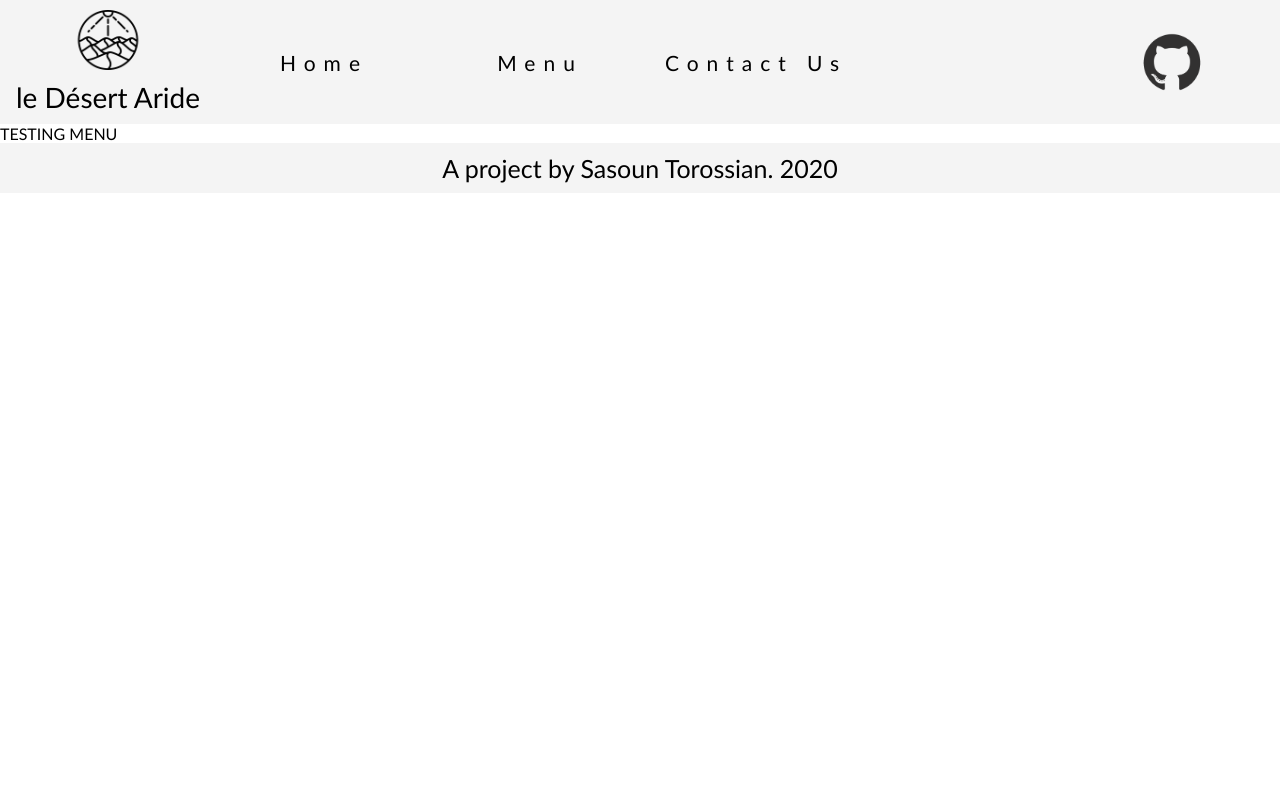
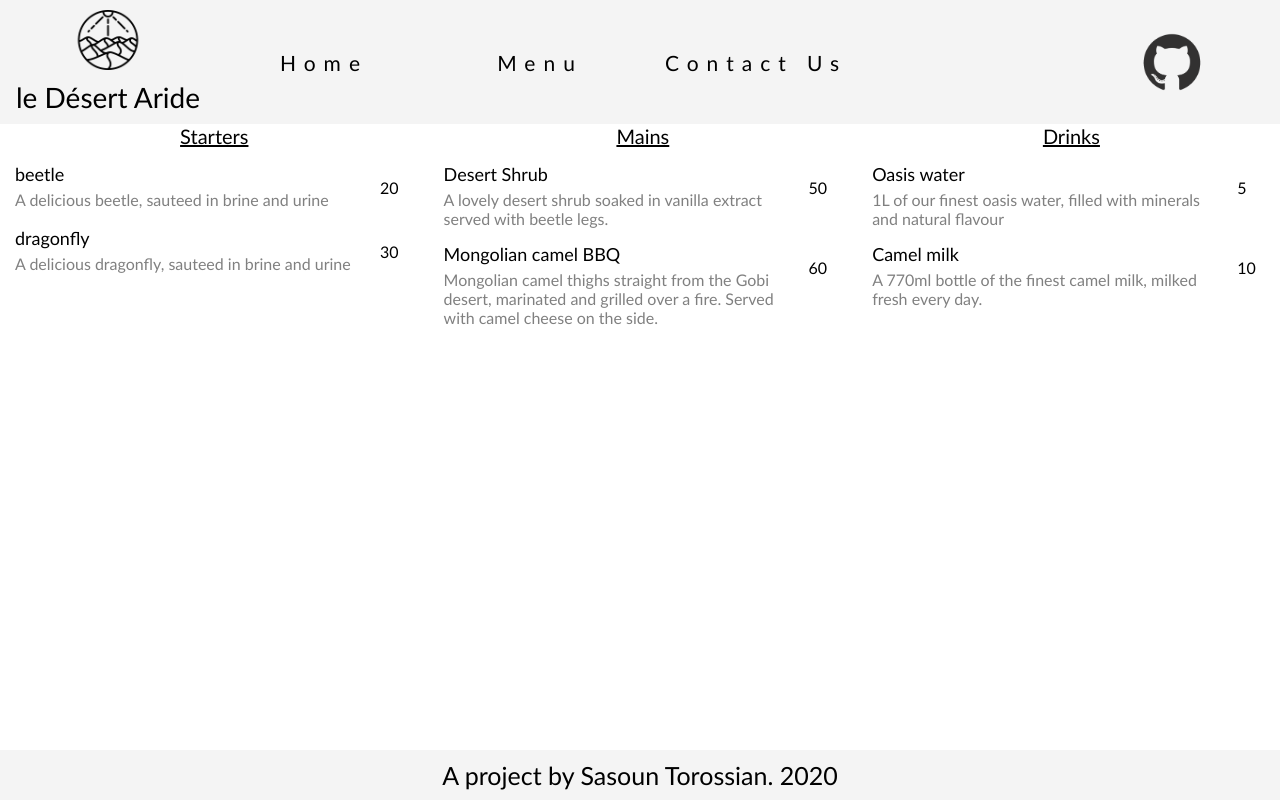
Before and after one commit to SasounTorossian/Restaurant-Page, a website built with webpack: page dist/index.html in a window 1280 px wide. Both pictures are taken after a click on the element "Menu". Built offline with nearby package versions, Linux system fonts and the light colour scheme.

Commit message:
Created base structure for menu with example dishes. Changed content div to flex column for nav-bar, current-page, and footer.

```diff
--- a/src/index.js
+++ b/src/index.js
@@ -4,11 +4,9 @@ import {renderMenuPage} from "./menu.js"
 import {renderContactPage} from "./contact.js"
 import {renderFooter} from "./footer.js"
 
-
-
-
 renderNavBar()
 renderHomePage()
+// renderMenuPage()
 renderFooter()
 
 const content = document.getElementById("content")
--- a/src/menu.js
+++ b/src/menu.js
@@ -1,11 +1,179 @@
 const content = document.getElementById("content")
+
+let starters = [
+    {
+        "name": "beetle",
+        "ing": "A delicious beetle, sauteed in brine and urine",
+        "price": "20"
+    },
+    {
+        "name": "dragonfly",
+        "ing": "A delicious dragonfly, sauteed in brine and urine",
+        "price": "30"
+    }
+]
+
+let mains = [
+    {
+        "name": "Desert Shrub",
+        "ing": "A lovely desert shrub soaked in vanilla extract served with beetle legs.",
+        "price": "50"
+    },
+    {
+        "name": "Mongolian camel BBQ",
+        "ing": "Mongolian camel thighs straight from the Gobi desert, marinated and grilled over a fire. Served with camel cheese on the side.",
+        "price": "60"
+    }
+]
+
+let drinks = [
+    {
+        "name": "Oasis water",
+        "ing": "1L of our finest oasis water, filled with minerals and natural flavour",
+        "price": "5"
+    },
+    {
+        "name": "Camel milk",
+        "ing": "A 770ml bottle of the finest camel milk, milked fresh every day.",
+        "price": "10"
+    }
+]
 
 
 const renderMenuPage = () => {
+
     const menuPage = document.createElement("div")
     menuPage.id = "menu-page"
     menuPage.classList.add("current-page")
-    menuPage.textContent = "TESTING MENU"
+    // menuPage.style.background = "url('images/images-menu-page/menu-desert.jpg')"
+
+
+    const menuStarters = document.createElement("div")
+    menuStarters.id = "starters"
+    menuStarters.classList.add("menu-type")
+    const menuStartersP = document.createElement("p")
+    menuStartersP.textContent = "Starters"
+    menuStartersP.classList.add("menu-header")
+    menuStarters.appendChild(menuStartersP)
+
+    starters.forEach(food => {
+        const menuItem = document.createElement("div")
+        menuItem.classList.add("menu-item")
+
+        const menuDesc = document.createElement("div")
+        menuDesc.classList.add("menu-desc")
+
+        const menuName = document.createElement("div")
+        menuName.classList.add("menu-name")
+        const menuNameP = document.createElement("p")
+        menuNameP.textContent = food.name
+        menuName.appendChild(menuNameP)
+        menuDesc.appendChild(menuName)
+
+        const menuIng = document.createElement("div")
+        menuIng.classList.add("menu-ing")
+        const menuIngP = document.createElement("p")
+        menuIngP.textContent = food.ing
+        menuIng.appendChild(menuIngP)
+        menuDesc.appendChild(menuIng)
+
+        const menuPrice = document.createElement("div")
+        menuPrice.classList.add("menu-price")
+        const menuPriceP = document.createElement("p")
+        menuPriceP.textContent = food.price
+        menuPrice.appendChild(menuPriceP)
+
+        menuItem.appendChild(menuDesc)
+        menuItem.appendChild(menuPrice)
+        menuStarters.appendChild(menuItem)
+    })
+    menuPage.appendChild(menuStarters)
+
+
+    const menuMains = document.createElement("div")
+    menuMains.id = "mains"
+    menuMains.classList.add("menu-type")
+    const menuMainsP = document.createElement("p")
+    menuMainsP.textContent = "Mains"
+    menuMainsP.classList.add("menu-header")
+    menuMains.appendChild(menuMainsP)
+
+    mains.forEach(food => {
+        const menuItem = document.createElement("div")
+        menuItem.classList.add("menu-item")
+
+        const menuDesc = document.createElement("div")
+        menuDesc.classList.add("menu-desc")
+
+        const menuName = document.createElement("div")
+        menuName.classList.add("menu-name")
+        const menuNameP = document.createElement("p")
+        menuNameP.textContent = food.name
+        menuName.appendChild(menuNameP)
+        menuDesc.appendChild(menuName)
+
+        const menuIng = document.createElement("div")
+        menuIng.classList.add("menu-ing")
+        const menuIngP = document.createElement("p")
+        menuIngP.textContent = food.ing
+        menuIng.appendChild(menuIngP)
+        menuDesc.appendChild(menuIng)
+
+        const menuPrice = document.createElement("div")
+        menuPrice.classList.add("menu-price")
+        const menuPriceP = document.createElement("p")
+        menuPriceP.textContent = food.price
+        menuPrice.appendChild(menuPriceP)
+
+        menuItem.appendChild(menuDesc)
+        menuItem.appendChild(menuPrice)
+        menuMains.appendChild(menuItem)
+    })
+    menuPage.appendChild(menuMains)
+
+
+    const menuDrinks = document.createElement("div")
+    menuDrinks.id = "drinks"
+    menuDrinks.classList.add("menu-type")
+    const menuDrinksP = document.createElement("p")
+    menuDrinksP.textContent = "Drinks"
+    menuDrinksP.classList.add("menu-header")
+    menuDrinks.appendChild(menuDrinksP)
+
+    drinks.forEach(food => {
+        const menuItem = document.createElement("div")
+        menuItem.classList.add("menu-item")
+
+        const menuDesc = document.createElement("div")
+        menuDesc.classList.add("menu-desc")
+
+        const menuName = document.createElement("div")
+        menuName.classList.add("menu-name")
+        const menuNameP = document.createElement("p")
+        menuNameP.textContent = food.name
+        menuName.appendChild(menuNameP)
+        menuDesc.appendChild(menuName)
+
+        const menuIng = document.createElement("div")
+        menuIng.classList.add("menu-ing")
+        const menuIngP = document.createElement("p")
+        menuIngP.textContent = food.ing
+        menuIng.appendChild(menuIngP)
+        menuDesc.appendChild(menuIng)
+
+        const menuPrice = document.createElement("div")
+        menuPrice.classList.add("menu-price")
+        const menuPriceP = document.createElement("p")
+        menuPriceP.textContent = food.price
+        menuPrice.appendChild(menuPriceP)
+
+        menuItem.appendChild(menuDesc)
+        menuItem.appendChild(menuPrice)
+        menuDrinks.appendChild(menuItem)
+    })
+    menuPage.appendChild(menuDrinks)
+
+
 
     content.appendChild(menuPage)
 }
```
Also changed, not shown: dist/index.html, dist/main.js, dist/styles/style.css, 1 other file.
